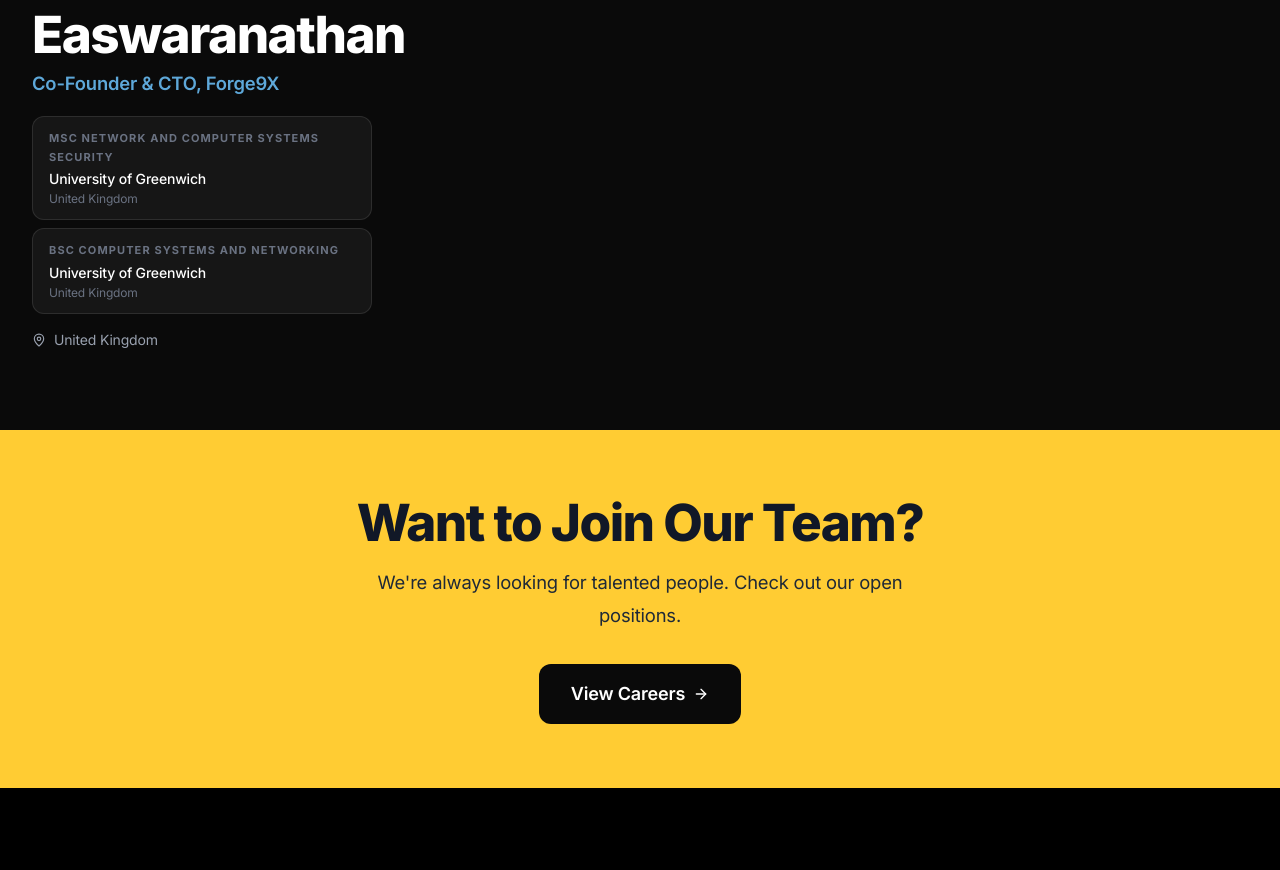
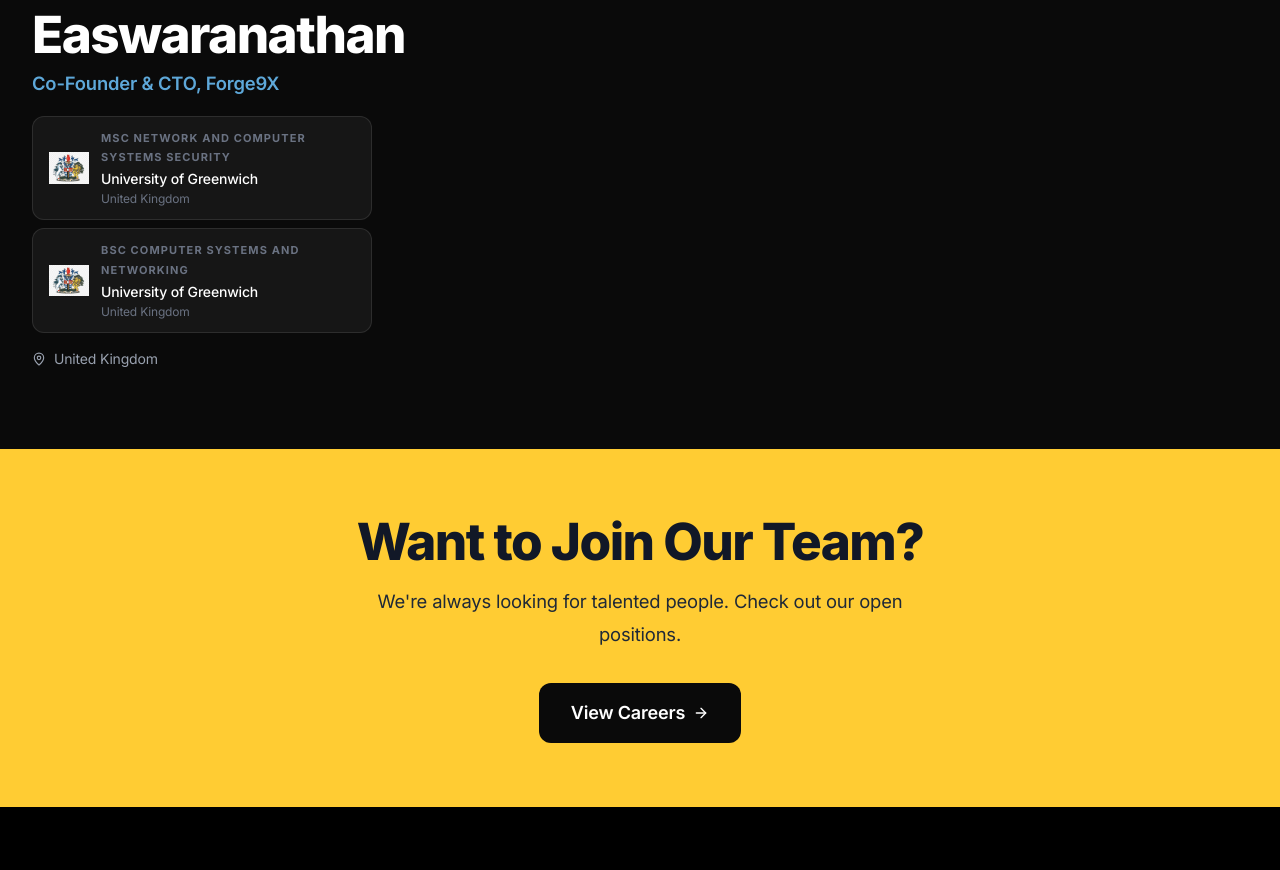
Before and after one commit to NiwethushanSri/forge9x-website, a Next.js app: page /en/team in a window 1280 px wide. Shown: the part 2265-3135 px from the top of the page. Built offline with nearby package versions, Linux system fonts and the light colour scheme.

Commit message:
Add Greenwich University logo to Gobinath education cards

```diff
--- a/app/[lang]/team/page.tsx
+++ b/app/[lang]/team/page.tsx
@@ -145,15 +145,21 @@
                 <h2 className="text-white text-xl font-black mb-1">Gobinath Easwaranathan</h2>
                 <p className="font-semibold text-sm mb-4" style={{ color: "#5EA8D9" }}>Co-Founder &amp; CTO, Forge9X</p>
                 <div className="flex flex-col gap-2 mb-4">
-                  <div className="flex flex-col gap-0.5 bg-white/5 border border-white/10 rounded-xl px-4 py-3">
+                  <div className="flex items-center gap-3 bg-white/5 border border-white/10 rounded-xl px-4 py-3">
+                    <img src="/universities/greenwich.png" alt="University of Greenwich" className="w-10 h-10 object-contain shrink-0" />
+                    <div className="flex flex-col gap-0.5">
                       <span className="text-[11px] font-bold uppercase tracking-widest text-gray-500">MSc Network and Computer Systems Security</span>
                       <span className="text-sm text-white font-medium">University of Greenwich</span>
                       <span className="text-xs text-gray-500">United Kingdom</span>
                     </div>
-                  <div className="flex flex-col gap-0.5 bg-white/5 border border-white/10 rounded-xl px-4 py-3">
+                  </div>
+                  <div className="flex items-center gap-3 bg-white/5 border border-white/10 rounded-xl px-4 py-3">
+                    <img src="/universities/greenwich.png" alt="University of Greenwich" className="w-10 h-10 object-contain shrink-0" />
+                    <div className="flex flex-col gap-0.5">
                       <span className="text-[11px] font-bold uppercase tracking-widest text-gray-500">BSc Computer Systems and Networking</span>
                       <span className="text-sm text-white font-medium">University of Greenwich</span>
                       <span className="text-xs text-gray-500">United Kingdom</span>
+                    </div>
                   </div>
                 </div>
                 <div className="flex items-center gap-2 text-sm text-gray-400">
```
Also changed, not shown: public/universities/greenwich.png (added). Lines whose indentation alone changed are shown as unchanged.
